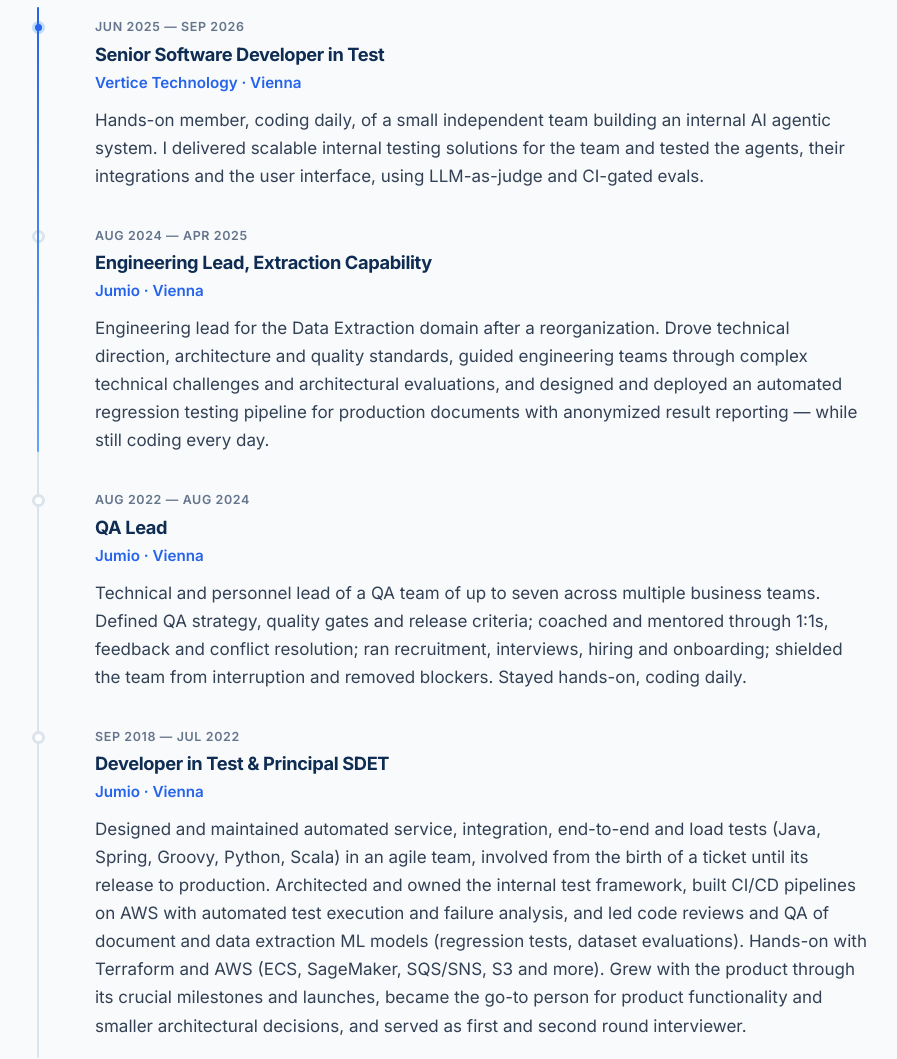
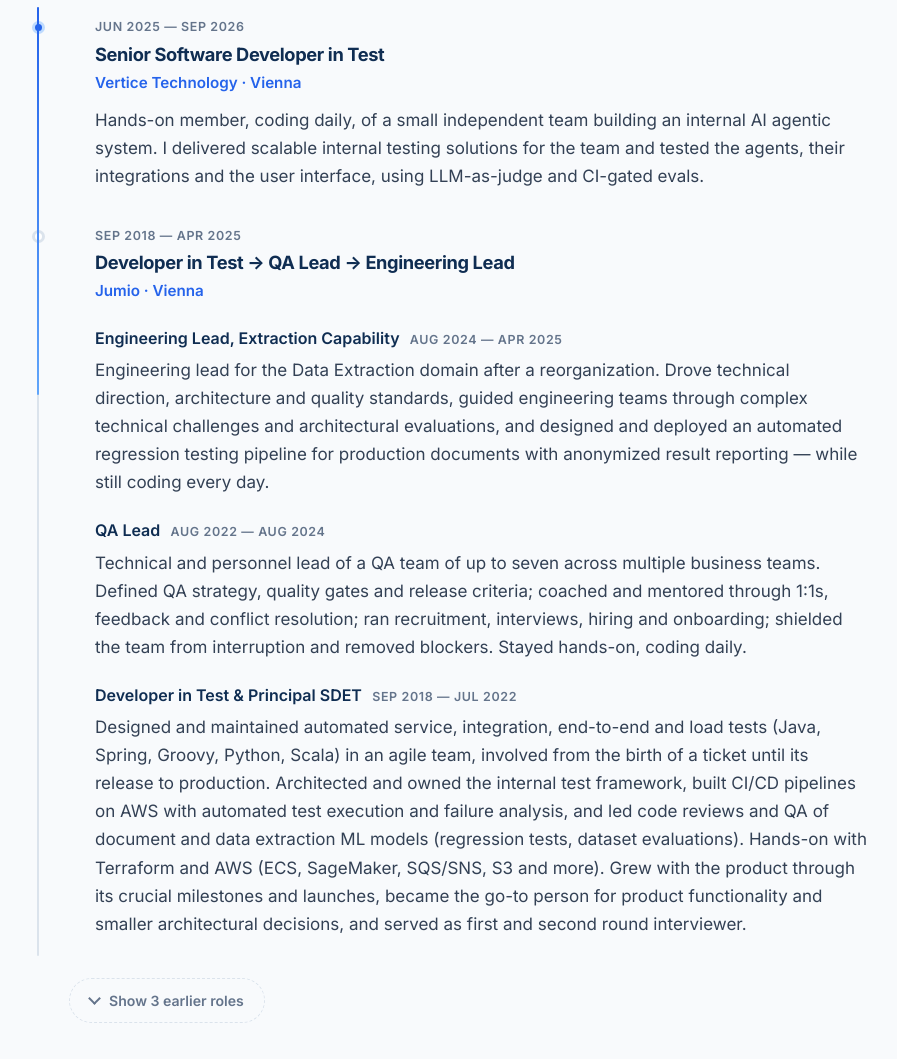
Before and after one commit to jrumanov/jrumanov.github.io, a plain HTML site: page index.html in a window 1280 px wide. Shown: the part 2468-3527 px from the top of the page, without its empty margins (87-984 px from the left). Drawn offline with Linux system fonts and the light colour scheme.

Commit message:
Merge Jumio roles into one timeline entry with dated sub-roles
Co-Authored-By: Claude Sonnet 5.5 <noreply@anthropic.com>

```diff
--- a/index.html
+++ b/index.html
@@ -167,24 +167,21 @@
       </li>
 
       <li class="tl-item">
-        <p class="tl-date">Aug 2024 &mdash; Apr 2025</p>
-        <h3>Engineering Lead, Extraction Capability</h3>
+        <p class="tl-date">Sep 2018 &mdash; Apr 2025</p>
+        <h3>Developer in Test &rarr; QA Lead &rarr; Engineering Lead</h3>
         <p class="tl-org">Jumio &middot; Vienna</p>
-        <p>Engineering lead for the Data Extraction domain after a reorganization. Drove technical direction, architecture and quality standards, guided engineering teams through complex technical challenges and architectural evaluations, and designed and deployed an automated regression testing pipeline for production documents with anonymized result reporting &mdash; while still coding every day.</p>
-      </li>
-
-      <li class="tl-item">
-        <p class="tl-date">Aug 2022 &mdash; Aug 2024</p>
-        <h3>QA Lead</h3>
-        <p class="tl-org">Jumio &middot; Vienna</p>
-        <p>Technical and personnel lead of a QA team of up to seven across multiple business teams. Defined QA strategy, quality gates and release criteria; coached and mentored through 1:1s, feedback and conflict resolution; ran recruitment, interviews, hiring and onboarding; shielded the team from interruption and removed blockers. Stayed hands-on, coding daily.</p>
-      </li>
-
-      <li class="tl-item">
-        <p class="tl-date">Sep 2018 &mdash; Jul 2022</p>
-        <h3>Developer in Test &amp; Principal SDET</h3>
-        <p class="tl-org">Jumio &middot; Vienna</p>
-        <p>Designed and maintained automated service, integration, end-to-end and load tests (Java, Spring, Groovy, Python, Scala) in an agile team, involved from the birth of a ticket until its release to production. Architected and owned the internal test framework, built CI/CD pipelines on AWS with automated test execution and failure analysis, and led code reviews and QA of document and data extraction ML models (regression tests, dataset evaluations). Hands-on with Terraform and AWS (ECS, SageMaker, SQS/SNS, S3 and more). Grew with the product through its crucial milestones and launches, became the go-to person for product functionality and smaller architectural decisions, and served as first and second round interviewer.</p>
+        <div class="tl-role">
+          <h4>Engineering Lead, Extraction Capability <span>Aug 2024 &mdash; Apr 2025</span></h4>
+          <p>Engineering lead for the Data Extraction domain after a reorganization. Drove technical direction, architecture and quality standards, guided engineering teams through complex technical challenges and architectural evaluations, and designed and deployed an automated regression testing pipeline for production documents with anonymized result reporting &mdash; while still coding every day.</p>
+        </div>
+        <div class="tl-role">
+          <h4>QA Lead <span>Aug 2022 &mdash; Aug 2024</span></h4>
+          <p>Technical and personnel lead of a QA team of up to seven across multiple business teams. Defined QA strategy, quality gates and release criteria; coached and mentored through 1:1s, feedback and conflict resolution; ran recruitment, interviews, hiring and onboarding; shielded the team from interruption and removed blockers. Stayed hands-on, coding daily.</p>
+        </div>
+        <div class="tl-role">
+          <h4>Developer in Test &amp; Principal SDET <span>Sep 2018 &mdash; Jul 2022</span></h4>
+          <p>Designed and maintained automated service, integration, end-to-end and load tests (Java, Spring, Groovy, Python, Scala) in an agile team, involved from the birth of a ticket until its release to production. Architected and owned the internal test framework, built CI/CD pipelines on AWS with automated test execution and failure analysis, and led code reviews and QA of document and data extraction ML models (regression tests, dataset evaluations). Hands-on with Terraform and AWS (ECS, SageMaker, SQS/SNS, S3 and more). Grew with the product through its crucial milestones and launches, became the go-to person for product functionality and smaller architectural decisions, and served as first and second round interviewer.</p>
+        </div>
       </li>
 
       <li class="tl-item tl-early">
--- a/styles.css
+++ b/styles.css
@@ -871,3 +871,16 @@ a { color: var(--accent); }
   .tl-item::after { display: none; }
   .timeline::after { display: none; }
 }
+
+/* sub-roles inside one employer's timeline entry */
+.tl-role { margin-top: 1.1em; }
+.tl-role h4 { font-size: 1rem; font-weight: 600; color: var(--navy); margin-bottom: .3em; }
+.tl-role h4 span {
+  margin-left: .5em;
+  font-size: .78rem;
+  font-weight: 600;
+  letter-spacing: .05em;
+  text-transform: uppercase;
+  color: var(--text-soft);
+}
+.tl-role p { max-width: 72ch; color: var(--text); }
```
